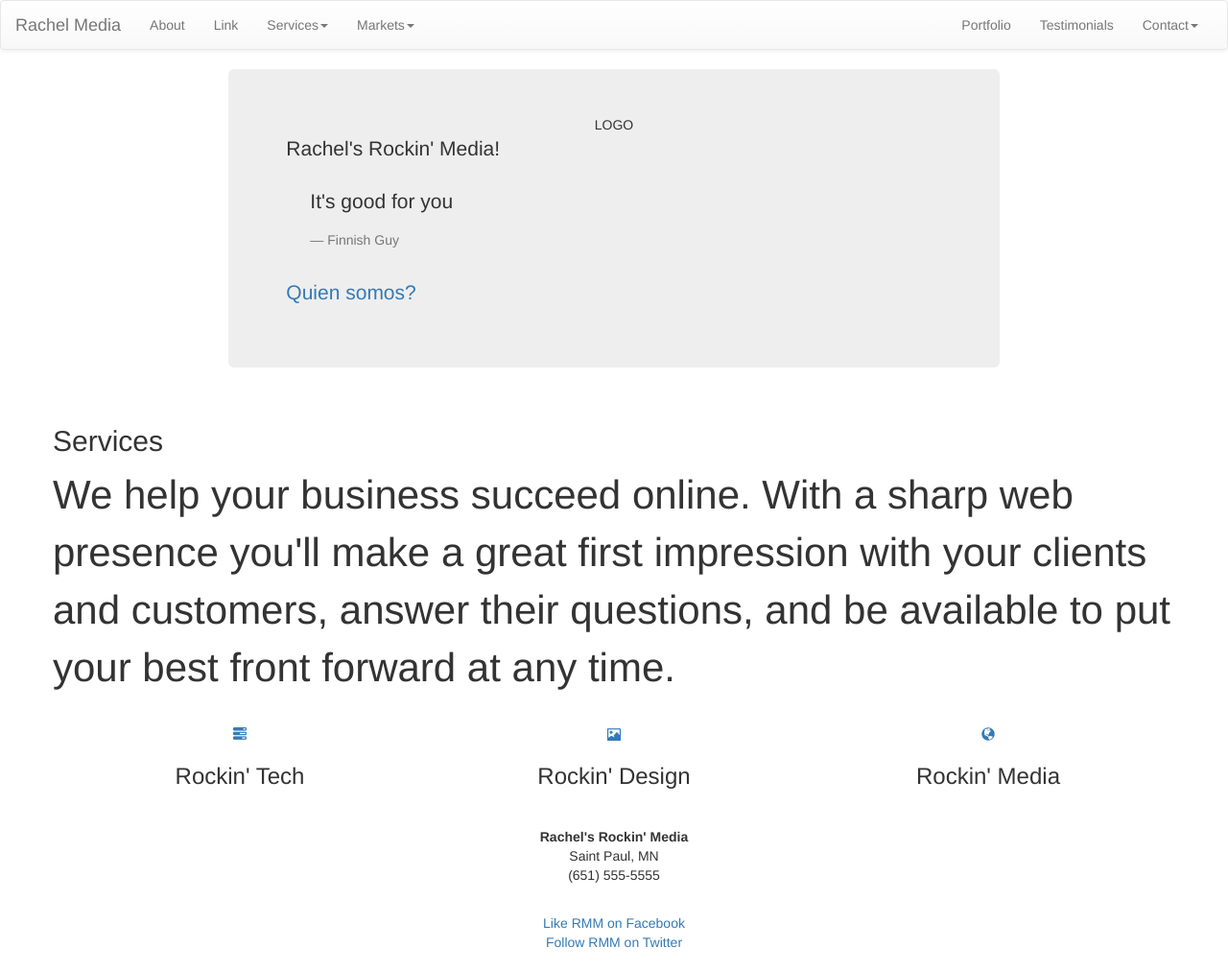
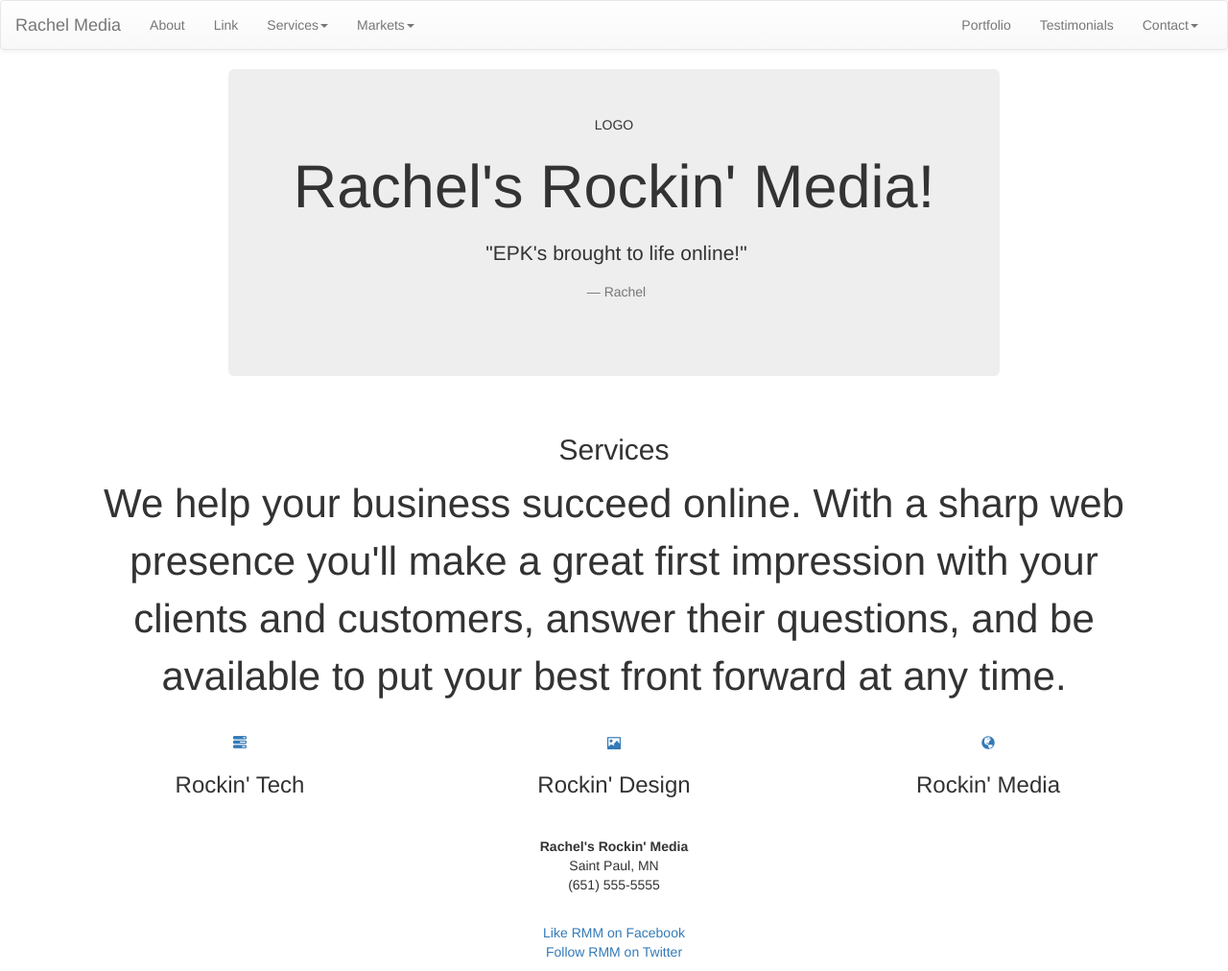
Before and after one commit to ryan258/rachel, a Jekyll site: the page built from index.html, in a window 1280 px wide. Shown: the whole page at 96% size. Built offline with Jekyll 4.4.1, drawn with Linux system fonts in a browser that asks for light colours; nearby versions of some CDN libraries; Markdown is read by kramdown in place of the engine named in the settings.

Commit message:
more RMM refs

```diff
--- a/index.html
+++ b/index.html
@@ -5,14 +5,13 @@ layout: default
 <section class="intro">
 	<div class="container-fluid">
 			<div class="col-md-8 col-md-offset-2">
-				<div class="jumbotron">
-					<div class="logo-v text-center">LOGO</div>
-					<p>Rachel's Rockin' Media!</p>
+				<div class="jumbotron text-center">
+					<div class="logo-v">LOGO</div>
+					<h1>Rachel's Rockin' Media!</h1>
 					<blockquote>
-						<p>It's good for you</p>
-						<footer>Finnish Guy</footer>
+						<p>"EPK's brought to life online!"</p>
+						<footer>Rachel</footer>
 					</blockquote>
-					<p><a href="#">Quien somos?</a></p>
 				</div>
 			</div>
 	</div>
@@ -21,7 +20,7 @@ layout: default
 <section>
 	<div class="container" id="servicios">
 		<div class="row">
-			<div>
+			<div class="col-md-12 text-center">
 				<h2>Services</h2>
 				<p>We help your business succeed online. With a sharp web presence you'll make a great first impression with your clients and customers, answer their questions, and be available to put your best front forward at any time.</p>
 			</div>
```
